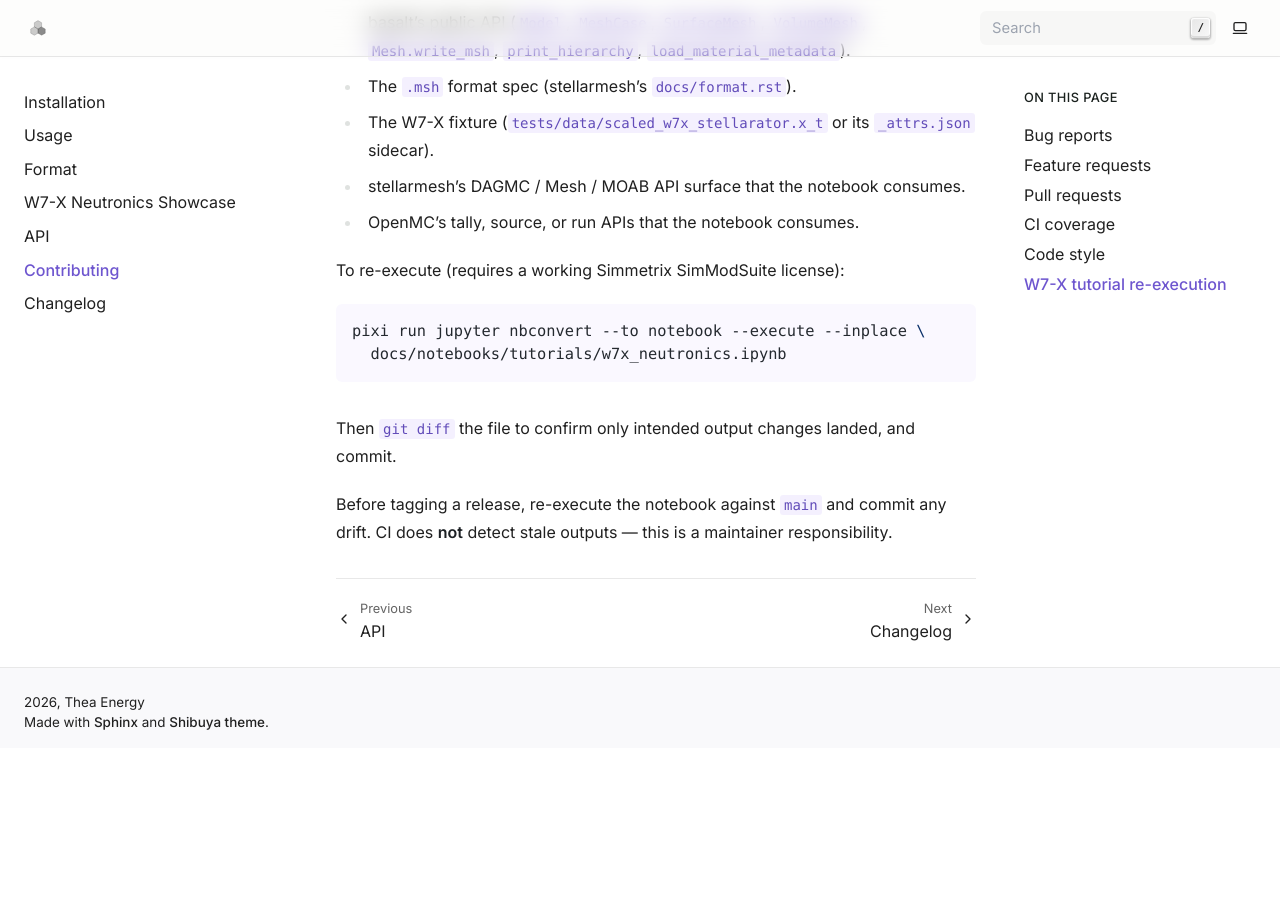
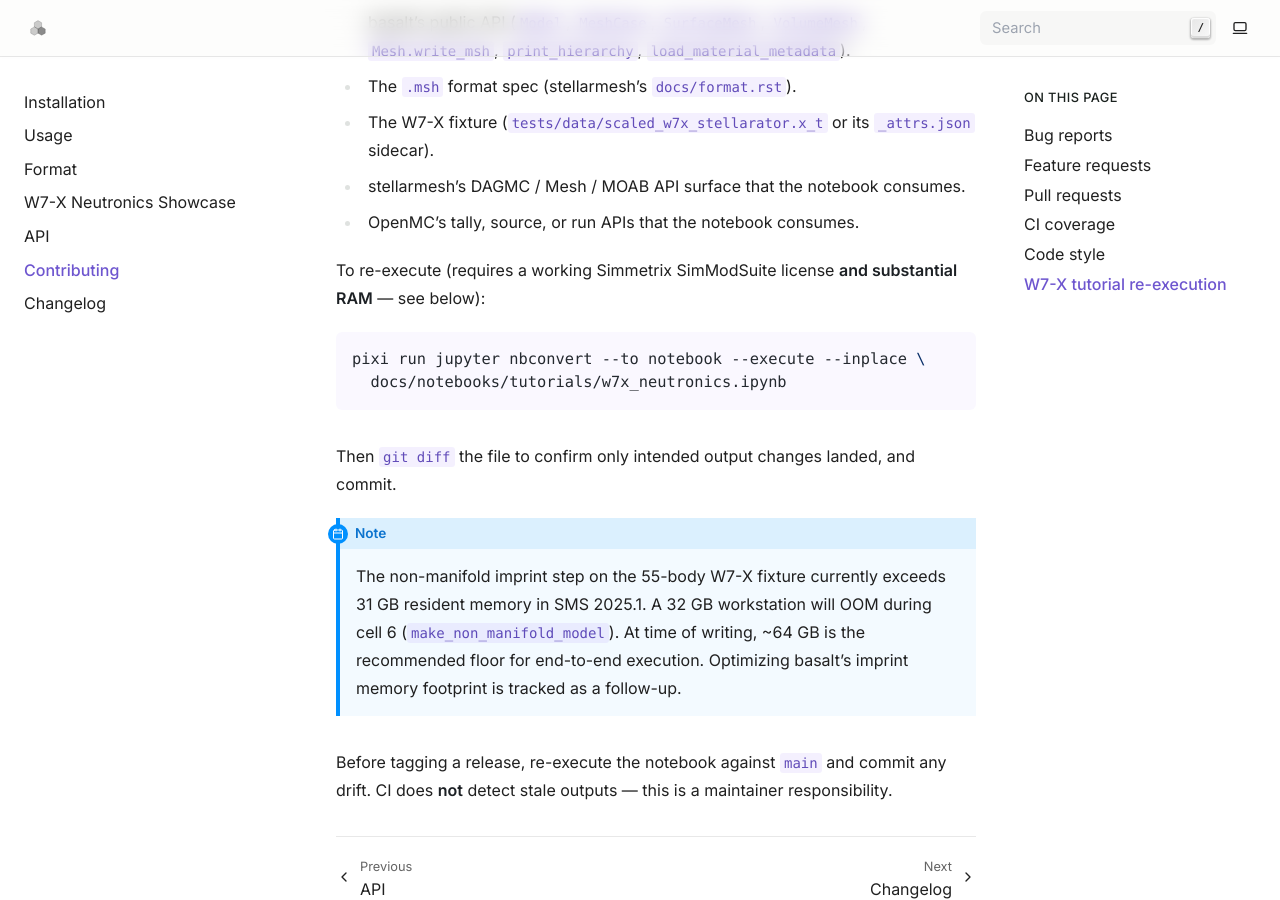
Before and after one commit to Thea-Energy/basalt, a Sphinx documentation site: the page built from docs/contributing.rst, in a window 1280 px wide and 900 px high, scrolled down 1909 px. Built offline with Sphinx 7.4.7, drawn with Linux system fonts in a browser that asks for light colours; before the commit the page ends 2657 px from its top, so only the background shows below that.

Commit message:
docs: flag W7-X tutorial memory requirement
The non-manifold imprint step on the 55-body W7-X fixture exceeds
31 GB resident memory in SMS 2025.1 during model.make_non_manifold_model().
Attempted notebook pre-execution OOM-killed at 31.5 GB on a 32 GB +
8 GB swap machine, mid-imprint.

Updates the notebook prerequisites cell and the contributing.rst
re-execution paragraph to document the ~64 GB floor, and notes
basalt-side imprint memory optimization as a follow-up.

Notebook outputs remain empty in this commit; regeneration is
gated on either a 64 GB+ workstation or the basalt-side
optimization landing.

Part of NE-11 sub-project D.

```diff
--- a/docs/contributing.rst
+++ b/docs/contributing.rst
@@ -88,7 +88,8 @@ following change:
   consumes.
 * OpenMC's tally, source, or run APIs that the notebook consumes.
 
-To re-execute (requires a working Simmetrix SimModSuite license):
+To re-execute (requires a working Simmetrix SimModSuite license **and
+substantial RAM** — see below):
 
 .. code:: sh
 
@@ -98,6 +99,15 @@ To re-execute (requires a working Simmetrix SimModSuite license):
 Then ``git diff`` the file to confirm only intended output changes
 landed, and commit.
 
+.. note::
+
+   The non-manifold imprint step on the 55-body W7-X fixture
+   currently exceeds 31 GB resident memory in SMS 2025.1. A 32 GB
+   workstation will OOM during cell 6 (``make_non_manifold_model``).
+   At time of writing, ~64 GB is the recommended floor for end-to-end
+   execution. Optimizing basalt's imprint memory footprint is tracked
+   as a follow-up.
+
 Before tagging a release, re-execute the notebook against ``main`` and
 commit any drift. CI does **not** detect stale outputs — this is a
 maintainer responsibility.
```
Also changed, not shown: docs/notebooks/tutorials/w7x_neutronics.ipynb.
